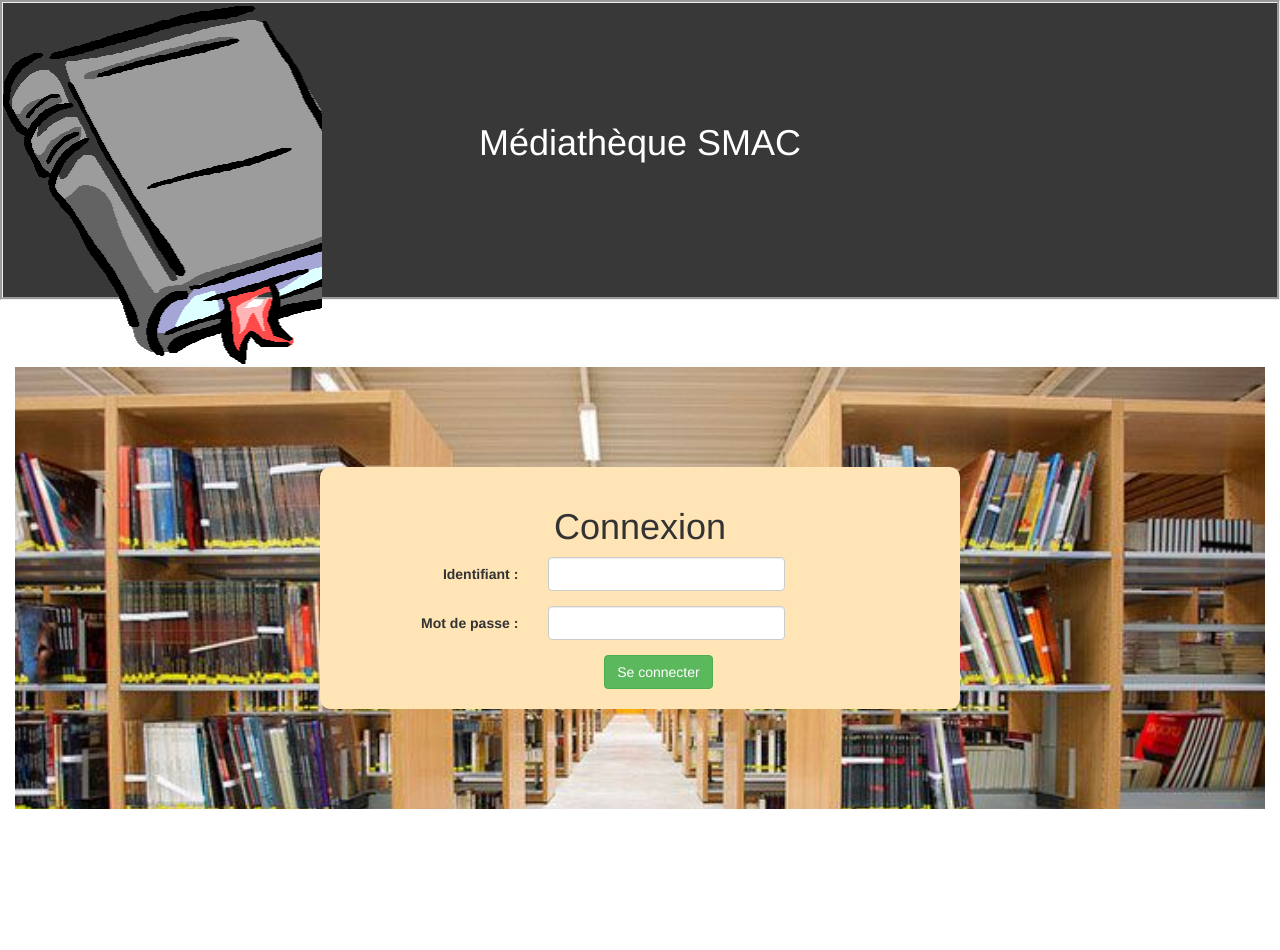
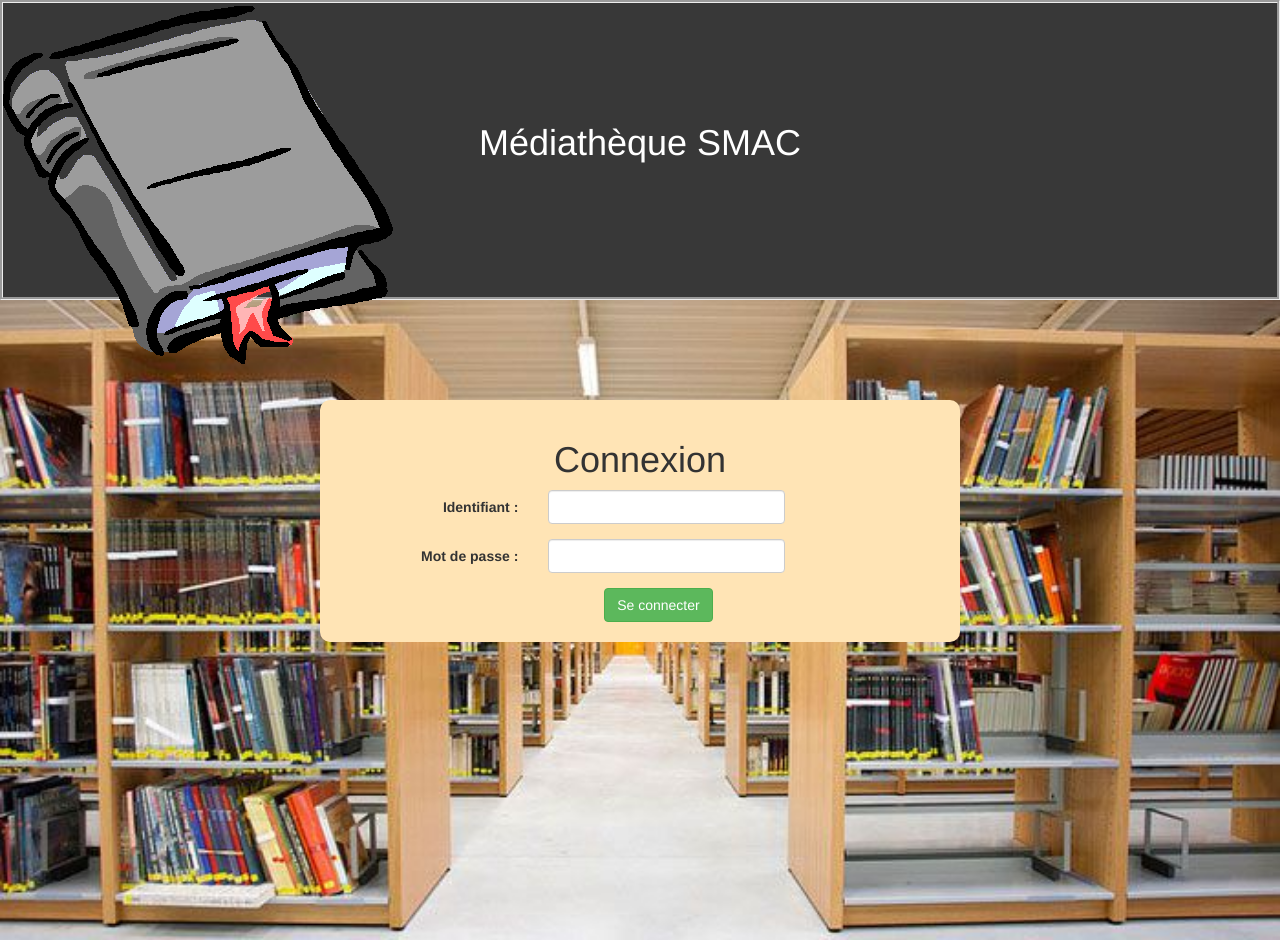
Before and after one commit to AdrienQuerol/MediaticSMAC, a plain HTML site: page maquette/login.html in a window 1280 px wide. Before the commit the page ends 809 px from the top, so only its background shows below. Drawn offline with nearby package versions, Linux system fonts and the light colour scheme.

Commit message:
arrangement login

```diff
--- a/maquette/login.html
+++ b/maquette/login.html
@@ -20,8 +20,8 @@
 	<header class="container-fluid">
 
 		<section class="row enteteLogin">
-			<div class="logoLog col-md-3"></div>
-			<h1 class="col-md-4 col-md-offset-1 titLog text-center">
+			<div class="logoLog"></div>
+			<h1 class="col-md-4 col-md-offset-4 titLog text-center">
 				M&eacute;diath&egrave;que SMAC</h1>
 		</section>
 	</header>
@@ -29,9 +29,8 @@
 
 	<!-- --------------- Contenu (formulaires,résultats,connexion) -------------------- -->
 
-
+	<div class="imgfondLog">
 		<section class="container-fluid">
-		<div class="mediaticSMACLog">
 			<div class="row fondLog">
 				<div class="col-md-6 col-md-offset-3 encadreLog">
 
@@ -62,12 +61,11 @@
 						</div>
 
 					</form>
-
 				</div>
 			</div>
+
+		</section>
 	</div>
-	</section>
-
 
 </body>
 
--- a/maquette/mystyle.css
+++ b/maquette/mystyle.css
@@ -110,10 +110,11 @@ label:after {
 
 /* ---------------- Login ------------------- */
 
-.mediaticSMACLog{
+.imgfondLog{
 	background-image: url("mediatheque1.jpg");
 	background-repeat: no-repeat;
 	background-size: 100%;
+	height: 650px;
 }
 
 /*en-tete*/
@@ -124,6 +125,7 @@ label:after {
 }
 
 .logoLog{
+	position:absolute;
 	background-image: url("livre.gif");
 	background-repeat: no-repeat;
 	height:364px;
```
Lines whose indentation alone changed are shown as unchanged.
